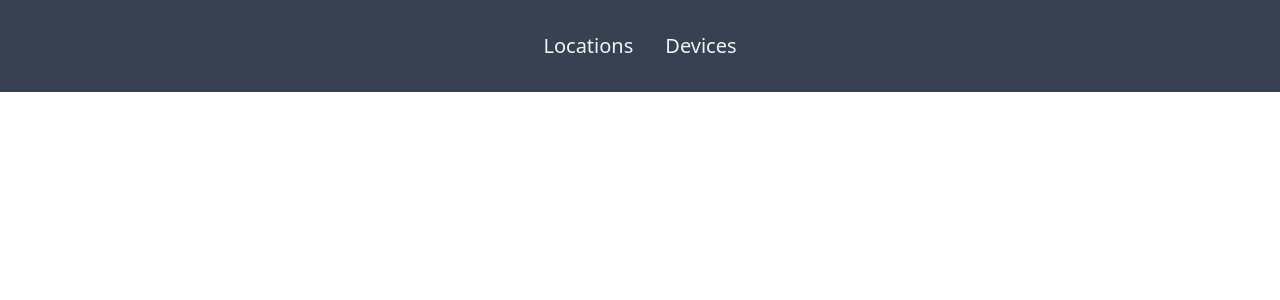
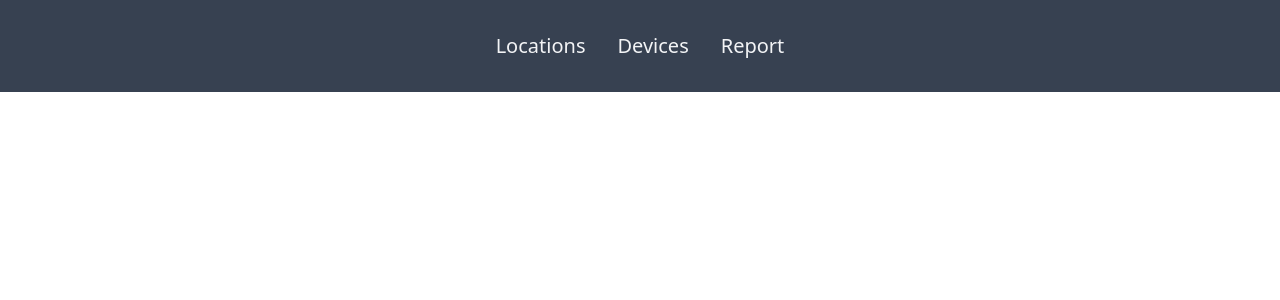
Before and after one commit to andres857/ui-pinegrove, a Nuxt app: page / in a window 1280 px wide. Shown: the top 300 px of the page. Built offline with nearby package versions, Linux system fonts and the light colour scheme.

Commit message:
Cambios Esteticos en Report

```diff
--- a/components/Navbar.vue
+++ b/components/Navbar.vue
@@ -3,6 +3,7 @@
         <ul class="inline-flex flex-row gap-8">
             <li><a class="hover:underline" href="../locations/">Locations</a></li>
             <li><a class="hover:underline" href="../devices/">Devices</a></li>
+            <li><a class="hover:underline" href="../report">Report</a></li>
         </ul>
     </nav>
 </template>
--- a/pages/report/index.vue
+++ b/pages/report/index.vue
@@ -1,26 +1,29 @@
 <template>
+  <div>
+    <Navbar/>
+    <div class="grid gap-y-4 px-40">
+      <h1 class="text-5xl font-bold tracking-wider leading-tight text-gray-700 sm:text-3xl md:text-4xl lg:text-5xl mb-10">Report</h1>
+      <div class="w-full mt-5">
         <EasyDataTable
           :headers="headers"
           :items="locations"
           @expand-row="loadIntroduction"
         >
           <template #expand="item">
-
             <div
               v-if="item.introduction"
               style="padding:25px 15px"
             >
-
               <EasyDataTable
                 :headers="deviceHeaders"
                 :items="deviceDetailsMap[item.id_location] || []"
                 :loading="loadingStates[item.id_location]"
               />
-
             </div>
           </template>
         </EasyDataTable>
-    <div>
+      </div>
+    </div>
   </div>
 </template>
 
```
Lines whose indentation alone changed are shown as unchanged.
